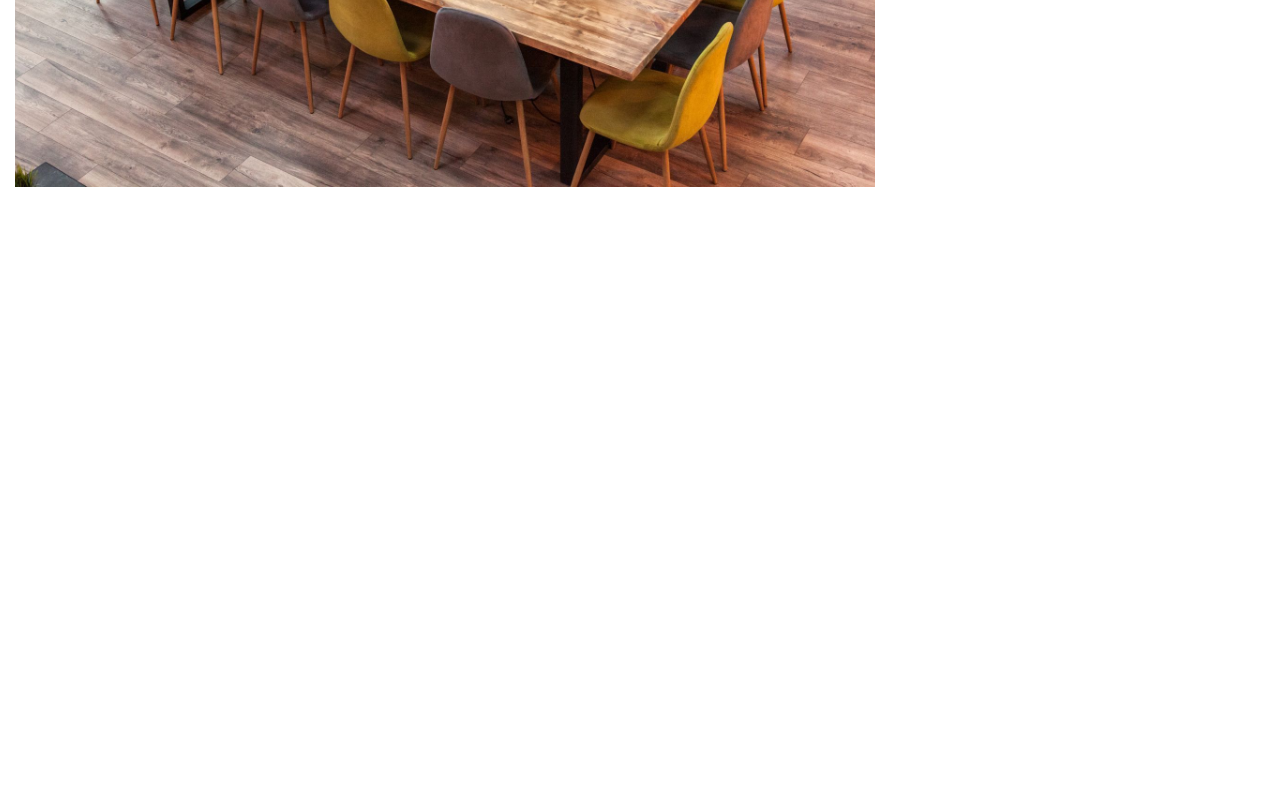
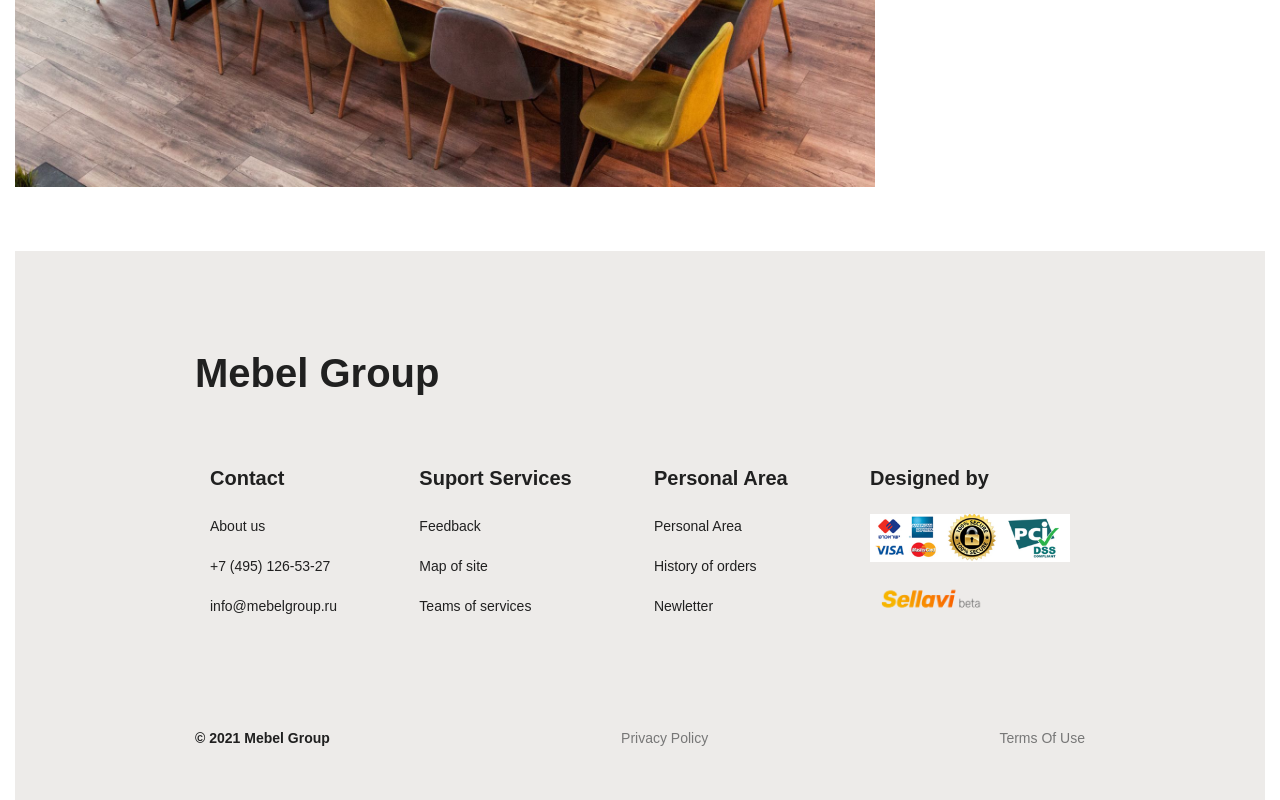
Before and after one commit to KatrinZh/MabelGroup, a website: page app/index.html in a window 1280 px wide. Shown: the part 6352-7152 px from the top of the page. Before the commit the page ends 6603 px from the top, so only its background shows below. Drawn offline with nearby package versions, Linux system fonts and the light colour scheme.

Commit message:
finish footer

```diff
--- a/app/index.html
+++ b/app/index.html
@@ -1057,8 +1057,65 @@
                     </div>
                 </div>
             </section>
+
+
         </div>
-        <footer class="footer"></footer>
+        <footer class="footer">
+            <div class="container">
+                <div class="footer__inner">
+                    <div class="footer__inner-title title">Mebel Group</div>
+
+                    <div class="footer__items">
+
+                        <div class="footer__item">
+                            <div class="footer__item-title">Contact</div>
+                            <ul class="footer__item-list">
+                                <li><a href="#">About us</a></li>
+                                <li><a href="tel:4951265327">+7 (495) 126-53-27</a></li>
+                                <li><a href="mailto:info@mebelgroup.ru">info@mebelgroup.ru</a></li>
+                            </ul>
+                        </div>
+
+                        <div class="footer__item">
+                            <div class="footer__item-title">Suport Services</div>
+                            <ul class="footer__item-list">
+                                <li><a href="#">Feedback</a></li>
+                                <li><a href="#">Map of site</a></li>
+                                <li><a href="#">Teams of services</a></li>
+                            </ul>
+                        </div>
+
+                        <div class="footer__item">
+                            <div class="footer__item-title">Personal Area</div>
+                            <ul class="footer__item-list">
+                                <li><a href="#">Personal Area</a></li>
+                                <li><a href="#">History of orders</a></li>
+                                <li><a href="#">Newletter</a></li>
+                            </ul>
+                        </div>
+
+
+                        <div class="footer__item">
+                            <div class="footer__item-title">Designed by</div>
+                            <ul class="footer__item-list">
+                                <li><a href="#">
+                                    <img class="icon__payments" src="images/small_payments.png" alt="icon payments" >
+                                </a></li>
+                                <li><a href="#">
+                                    <img src="images/sellavi-logo.png" alt="sellavi-logo">
+                                </a></li>
+                            </ul>
+                        </div>
+
+                    </div>
+                    <div class="footer__bottom">
+                        <div class="footer__bottom-copyright">© 2021 Mebel Group</div>
+                        <div class="footer__bottom-privacyPolicy">Privacy Policy</div>
+                        <div class="footer__bottom-termsOfUse">Terms Of Use</div>
+                    </div>
+                </div>
+            </div>
+        </footer>
     </div>
 
 
--- a/app/scss/_vars.scss
+++ b/app/scss/_vars.scss
@@ -1,6 +1,7 @@
 $text: #202020;
 $black: #000000;
 $white: #ffffff;
+$gray: #edebe9;
 $peach: #f3e9e2;
 $header-top-bg: #edebe9;
 $hoverText: #777;
--- a/app/scss/style.scss
+++ b/app/scss/style.scss
@@ -940,3 +940,81 @@
 }
 
 // End projects
+
+
+// Start footer
+.footer{
+
+    &__inner{
+        background-color: $gray;
+        padding: 100px 180px 0;
+
+        &-title{
+            margin-bottom: 70px;
+        }
+    }
+
+    &__items{
+        display: flex;
+        justify-content: space-between;
+        flex-wrap: wrap;
+    }
+
+    &__item{
+        padding: 0 15px;
+
+        &-title{
+            font-size: 20px;
+            @include f600;
+            margin-bottom: 24px;
+        }
+    }
+
+    &__item-list li {
+        margin: 16px 0;
+    }
+
+    &__item-list li a:hover{
+        color: $hoverText;
+    }
+
+    &__item-list li a img{
+        max-width: 114px;
+        width: 100%;
+    }
+
+    &__item-list li a .icon__payments{
+        max-width: 200px;
+        width: 100%;
+    }
+
+    &__bottom{
+        padding: 90px 0 50px;
+        align-items: center;
+        display: flex;
+        justify-content: space-between;
+        flex-wrap: wrap;
+
+        &-copyright{
+            font-size: 14px;
+            @include f600;
+        }
+
+        &-privacyPolicy,
+        &-termsOfUse{
+            font-size: 14px;
+            line-height: 1.715;
+            transition: color all 0.3s ease;
+            color: $hoverText;
+            cursor: pointer;
+        }
+
+        &-privacyPolicy:hover,
+        &-termsOfUse:hover{
+            color: $text;
+        }
+    }
+}
+
+
+// End footer
```
Also changed, not shown: app/css/style.min.css.
